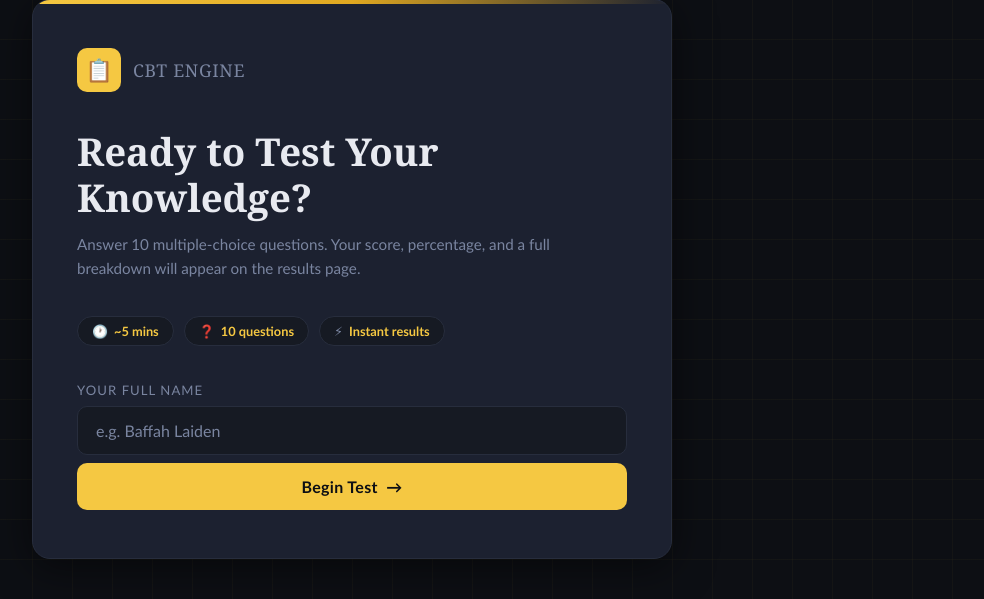
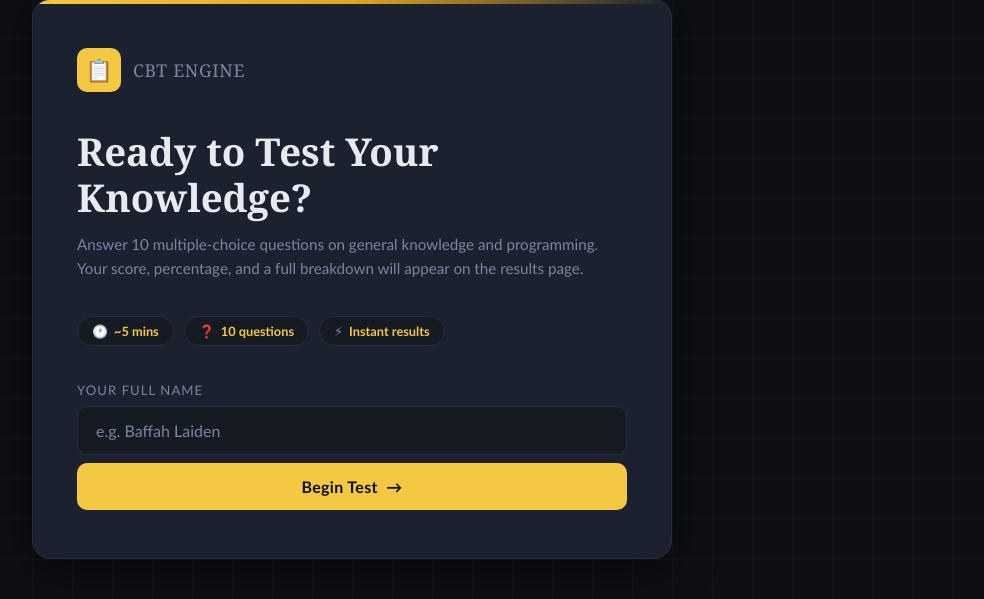
Before and after one commit to algoni-m/COS202-Assignment, a Flask app: page / in a window 1280 px wide. Shown: the part 121-720 px from the top of the page, without its empty margins (288-1272 px from the left). Run offline with Flask 3, Linux system fonts and the light colour scheme; parts of the project's set-up code (start-up, migrations or seed data) failed here and were passed over.

Commit message:
Update welcome page subtitle to describe question topics

```diff
--- a/templates/index.html
+++ b/templates/index.html
@@ -12,8 +12,9 @@
 
   <h1>Ready to Test Your Knowledge?</h1>
   <p class="subtitle">
-    Answer 10 multiple-choice questions. Your score, percentage, and a
-    full breakdown will appear on the results page.
+     Answer 10 multiple-choice questions on general knowledge and
+   programming. Your score, percentage, and a full breakdown will
+   appear on the results page.
   </p>
 
   <!-- Meta chips -->
```
